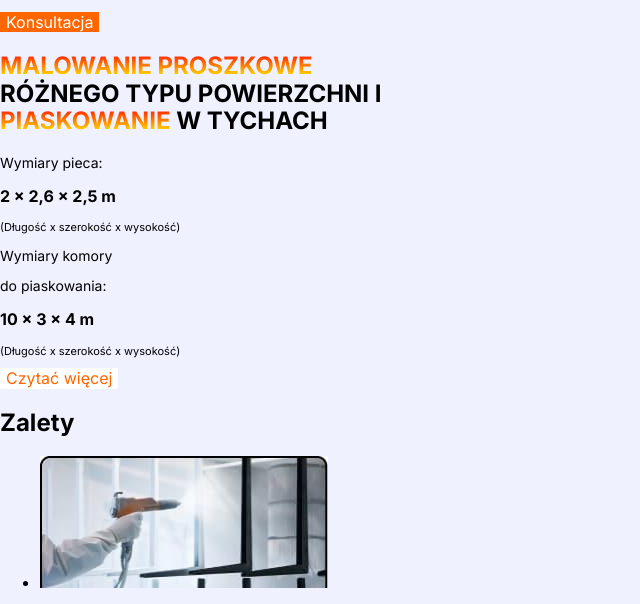
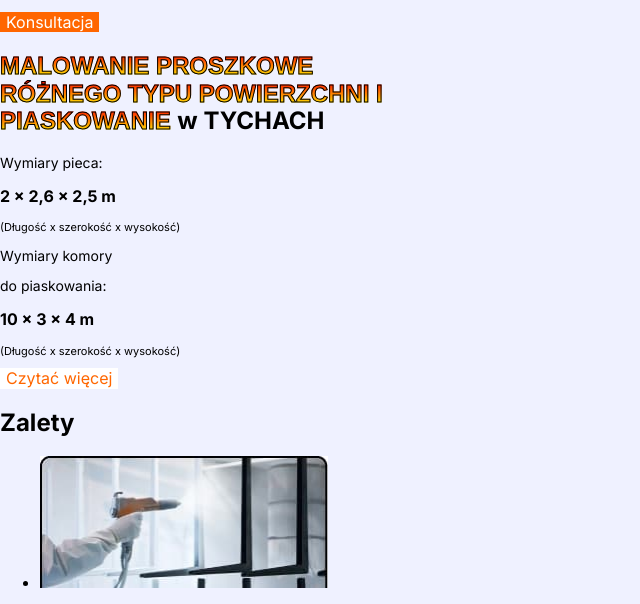
Before and after one commit to LiliiaShemet/mnk, a website: page index.html in a window 1280 px wide. Shown: the part 191-795 px from the top of the page, without its empty margins (0-640 px from the left). Drawn offline with nearby package versions, Linux system fonts and the light colour scheme.

Commit message:
додавання нормолайзера

```diff
--- a/css/styles.css
+++ b/css/styles.css
@@ -15,8 +15,8 @@
 
 }
 body {
-    font-family: 'Helvetica Neue', 'Roboto', 'Verdana', sans-serif;
-  } /*Властивість font-family успадковується більшістю елементів, тому його задають елементу body.*/
+    font-family: 'Inter', sans-serif;
+  } /* Так позначається основний шрифт на сторінці!!!!У селекторі body завжди перераховується набір можливих шрифтів. Властивість font-family успадковується більшістю елементів, тому його задають елементу body.*/
 
 
 
@@ -24,7 +24,7 @@ body {
 color: var(--primary-text-color);
 background-color: var(--background-color);
 /* тут указуємо основний текст сторінки, він унаслідується і обовязково указуємо засічки */
-font-family: Inter, sans-serif;
+
 }
 
 /* Колір основного шрифтк #000000*/
@@ -59,11 +59,16 @@ color: var(--accent-color);
     line-height: 1,45;
     font-weight: 700;
 }
-.section-title-text{
-color: var(--accent-color);
+
+.accent{
+    color: var(--accent-color);
     background: linear-gradient(to bottom,#FF0000, #FFFF00);
     -webkit-background-clip: text;
     -webkit-text-fill-color: transparent;
+
+    -webkit-text-stroke: 1px black; /* width and color */
+    font-family: sans-serif; color: yellow;
+
 }
 /* у даному селекторі більша специфічність і білтй колір перебє чорний, якщо додаємо дитину, то обовяязково додаємо і батька */
 
@@ -101,12 +106,16 @@ color: var(--accent-color);
     line-height: 1,45;
 }
 .logo-text {
+    font-size: 100px;
     color: var(--accent-color);
-    font-weight: 900;
-    font-size: 75px;
-    line-height: 1,45;
+    text-transform: uppercase;
+    font-weight: 700;
 
     background: linear-gradient(to bottom,#FF0000, #FFFF00);
     -webkit-background-clip: text;
     -webkit-text-fill-color: transparent;
+
+    -webkit-text-stroke: 1px black; /* width and color */
+    font-family: sans-serif; color: #FFFF00;
+
 }
--- a/index.html
+++ b/index.html
@@ -4,33 +4,24 @@
     <meta charset="UTF-8" />
     <meta
       name="description"
-      content="MALOWANIE PROSZKOWE RÓŻNEGO TYPU POWIERZCHNI I PIASKOWANIE W TYCHACH"
+      content="Malowanie proszkowe piaskowanie cięcie plazmowe prace spawalnicze w Tychach"
     />
     <meta name="viewport" content="width=device-width, initial-scale=1.0" />
     <!--  <meta name="description" content="Learning the basics of HTML for beginners" />-->
     <!--name="description" . Цей атрибут визначає, що тип метаінформаціїї у цьому тегу — опис вмісту сторінки.
 content="..." , де значення — це короткий опис вмісту сторінки. Атрибути name та content йдуть у парі, як тип + значення.-->
-    <!--<!DOCTYPE html>
-<html lang="en">
-  <head>
-    <meta charset="utf-8" />
-    <meta name="description" content="Learning the basics of HTML for beginners" />
-    <title>HTML is simple!</title>
-  </head>
-</html>-->
     <title>
-      MALOWANIE PROSZKOWE I PIASKOWANIE W TYCHACH <!--до 60 символів-->
-      <!-- Спочатку нормалізатор, щоб у всіх браузерах відображалася однаково сторінка -->
+      Malowanie proszkowe Piaskowanie Tychy <!--до 60 символів-->
     </title>
-    <!-- <link rel="preconnect" href="https://fonts.googleapis.com"> -->
-<!-- <link rel="preconnect" href="https://fonts.gstatic.com" crossorigin> -->
-<!-- <link href="https://fonts.googleapis.com/css2?family=Archivo+Black&family=Roboto&display=swap" rel="stylesheet"> -->
-     <!-- <link rel="stylesheet" href="https://cdn.jsdelivr.net/npm/modern-normalize@2.0.0/modern-normalize.min.css"> -->
+    <!-- Спочатку нормалізатор, щоб у всіх браузерах відображалася однаково сторінка -->
+    <link rel="stylesheet" href="node_modules/modern-normalize/modern-normalize.css"> <!--Для кросбраузнестості икористовувати готову бібліотеку Modern Normalize, яка надає готовий файл стилів із нормалізацією. Все, що потрібно зробити, — це підключити цей файл стилів перед усіма вашими стилями. Потім у терміналі проєкту ввести команду  npm install modern-normalize-->
+    <!-- Потім ваші стилі -->
+    <link rel="stylesheet" href="./css/styles.css" />
+<!-- Додавання  шрифта -->
      <link rel="preconnect" href="https://fonts.googleapis.com">
-<link rel="preconnect" href="https://fonts.gstatic.com" crossorigin>
-<link href="https://fonts.googleapis.com/css2?family=Archivo+Black&family=Inter:wght@100..900&family=Roboto&display=swap" rel="stylesheet">
-    <link rel="stylesheet" href="./css/styles.css">
-    <link rel="stylesheet" href="./css/modern-normolize.css">
+     <link rel="preconnect" href="https://fonts.gstatic.com" crossorigin>
+     <link href="https://fonts.googleapis.com/css2?family=Inter:ital,opsz,wght@0,14..32,100..900;1,14..32,100..900&display=swap" rel="stylesheet">     <link rel="stylesheet" href="./css/styles.css">
+
   </head>
   <body class="pages">
     <header>
@@ -55,7 +46,7 @@ content="..." , де значення — це короткий опис вмі
     <main>
       <section class="section">
         <h1 class="section-title">
-          <span class="section-title-text">MALOWANIE PROSZKOWE </span><br/> RÓŻNEGO TYPU POWIERZCHNI I <br> <span class="section-title-text">PIASKOWANIE</span> W TYCHACH
+          <span class="accent">MALOWANIE PROSZKOWE <br/> RÓŻNEGO TYPU POWIERZCHNI I <br> PIASKOWANIE </span>w TYCHACH
         </h1>
         <div>
 
@@ -202,7 +193,7 @@ od 280 zl / m²
 
       <section class="section">
         <!-- Логоип текстовий, а під нм інлайнові svg, що ведуть н соціальні мережі -->
-        <a href="./index.html" ><span class="logo-text">MNK KOLER</span></a>
+        <a href="./index.html" ><span class="logo-text">Mnk Koler</span></a>
         <ul>
           <li> <a href="" aria-label="Facebook link">Facebook</a></li>
           <li> <a href="" aria-label="Twitter link">Twitter</a></li>
--- /dev/null
+++ b/package.json
@@ -0,0 +1,5 @@
+{
+  "dependencies": {
+    "modern-normalize": "^3.0.1"
+  }
+}
```
Also changed, not shown: 3 other files.
